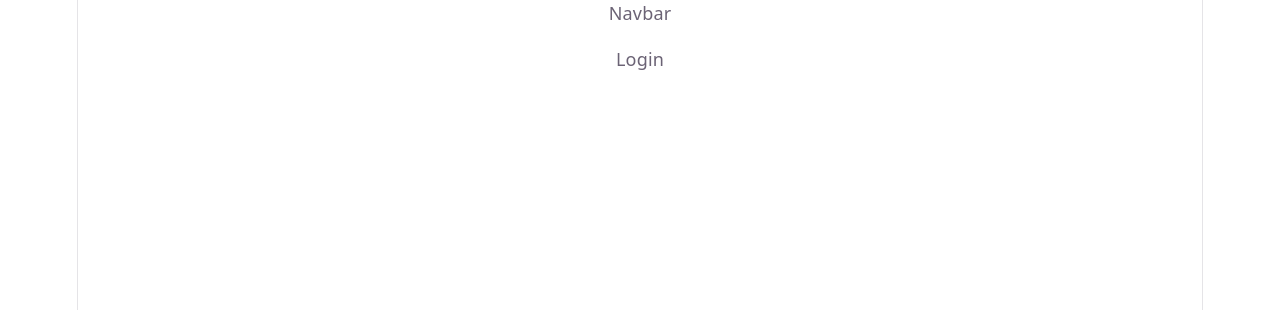
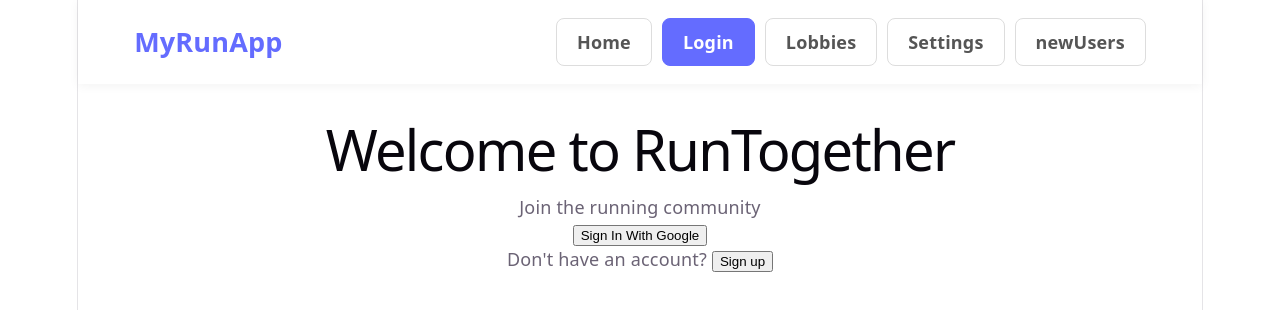
Before and after one commit to ptatoo/Curro, a React (Vite) app in the folder client/: page /login in a window 1280 px wide. Shown: the top 310 px of the page. Built offline with nearby package versions, Linux system fonts and the light colour scheme.

Commit message:
navbar setup

```diff
--- a/client/src/App.tsx
+++ b/client/src/App.tsx
@@ -1,4 +1,6 @@
 import { BrowserRouter, Routes, Route } from "react-router-dom";
+import { UserProvider } from "./context/UserContext";
+
 import Navbar from "./components/Navbar";
 import Home from "./pages/Home";
 import Lobbies from "./pages/Lobbies";
@@ -8,6 +10,7 @@ import Settings from "./pages/Settings";
 
 function App() {
   return (
+    <UserProvider>
       <BrowserRouter>
         {/* Navbar stays visible on all pages */}
         <Navbar />
@@ -15,7 +18,7 @@ function App() {
         <main style={{ padding: "20px" }}>
           <Routes>
             <Route path="/" element={<Home />} />
-          <Route path="login" element={<Login />} />
+            <Route path="/login" element={<Login onLogin={() => {}} />} />
             <Route path="/lobbies" element={<Lobbies />} />
             <Route path="/settings" element={<Settings />} />
             <Route path="/newUser" element={<NewUser />} />
@@ -25,6 +28,7 @@ function App() {
           </Routes>
         </main>
       </BrowserRouter>
+    </UserProvider>
   );
 }
 
--- a/client/src/components/Navbar.tsx
+++ b/client/src/components/Navbar.tsx
@@ -1,7 +1,71 @@
-import React from "react";
+import { NavLink } from "react-router-dom";
 
 const Navbar = () => {
-  return <div>Navbar</div>;
+  // We use a function for the style to dynamically change based on 'isActive'
+  const navLinkStyle = ({
+    isActive,
+  }: {
+    isActive: boolean;
+  }): React.CSSProperties => ({
+    padding: "10px 20px",
+    borderRadius: "8px",
+    textDecoration: "none",
+    fontWeight: "600",
+    transition: "all 0.2s ease",
+    // In 2026, Vite projects usually prefer dark/light modes
+    background: isActive ? "#646cff" : "transparent",
+    color: isActive ? "white" : "#555",
+    border: isActive ? "1px solid #646cff" : "1px solid #ddd",
+  });
+
+  return (
+    <nav style={containerStyle}>
+      <div style={logoStyle}>MyRunApp</div>
+
+      <div style={linksContainer}>
+        <NavLink to="/" style={navLinkStyle}>
+          Home
+        </NavLink>
+        <NavLink to="/login" style={navLinkStyle}>
+          Login
+        </NavLink>
+        <NavLink to="/lobbies" style={navLinkStyle}>
+          Lobbies
+        </NavLink>
+        <NavLink to="/settings" style={navLinkStyle}>
+          Settings
+        </NavLink>
+        <NavLink to="/newUser" style={navLinkStyle}>
+          newUsers
+        </NavLink>
+        {/* If you wanted an About route, you'd add it here too */}
+      </div>
+    </nav>
+  );
+};
+
+// Simple Flexbox Styles
+const containerStyle: React.CSSProperties = {
+  display: "flex",
+  justifyContent: "space-between",
+  alignItems: "center",
+  padding: "1rem 5%",
+  backgroundColor: "#ffffff",
+  boxShadow: "0 2px 10px rgba(0,0,0,0.05)",
+  position: "sticky",
+  top: 0,
+  zIndex: 1000,
+};
+
+const logoStyle: React.CSSProperties = {
+  fontSize: "1.5rem",
+  fontWeight: "bold",
+  color: "#646cff",
+};
+
+const linksContainer: React.CSSProperties = {
+  display: "flex",
+  gap: "10px",
 };
 
 export default Navbar;
--- /dev/null
+++ b/client/src/context/UserContext.tsx
@@ -0,0 +1,52 @@
+import React, { createContext, useContext, useState } from "react";
+import type { ReactNode } from "react";
+import type { UserContextType, UserProfile } from "../types/auth";
+
+const UserContext = createContext<UserContextType | undefined>(undefined);
+
+export const UserProvider = ({ children }: { children: ReactNode }) => {
+  const [jwtToken, setJwtToken] = useState<string | null>(null);
+  const [profile, setProfile] = useState<UserProfile | null>(null);
+  const [location, setLocation] = useState<string>("Unknown");
+  const [runDistance, setRunDistance] = useState<number>(0.0);
+  const [runPace, setRunPace] = useState<number>(0.0);
+
+  const setAuth = (token: string, userProfile: UserProfile) => {
+    setJwtToken(token);
+    setProfile(userProfile);
+  };
+
+  const updateRunStats = (distance: number, pace: number) => {
+    setRunDistance(distance);
+    setRunPace(pace);
+  };
+
+  const logout = () => {
+    setJwtToken(null);
+    setProfile(null);
+  };
+
+  return (
+    <UserContext.Provider
+      value={{
+        jwtToken,
+        profile,
+        location,
+        runDistance,
+        runPace,
+        setAuth,
+        updateRunStats,
+        logout,
+      }}
+    >
+      {children}
+    </UserContext.Provider>
+  );
+};
+
+// Custom hook for easy access
+export const useUser = () => {
+  const context = useContext(UserContext);
+  if (!context) throw new Error("useUser must be used within a UserProvider");
+  return context;
+};
--- a/client/src/pages/Login.tsx
+++ b/client/src/pages/Login.tsx
@@ -1,7 +1,45 @@
 import React from "react";
+import { useState } from "react";
 
-const Login = () => {
-  return <div>Login</div>;
+interface LoginProps {
+  onLogin: () => void;
+}
+
+const Login = ({ onLogin }: LoginProps) => {
+  const [email, setEmail] = useState("");
+  const [password, setPassword] = useState("");
+
+  const handleSubmit = (e: React.FormEvent) => {
+    e.preventDefault();
+    onLogin();
+  };
+
+  return (
+    <div className="min-h-screen bg-background flex items-center justify-center p-6">
+      <div className="w-full max-w-md">
+        <div className="text-center mb-8">
+          <h1 className="text-foreground mb-2">Welcome to RunTogether</h1>
+          <p className="text-muted-foreground">Join the running community</p>
+        </div>
+
+        <div className="bg-card border border-border rounded-lg p-6">
+          <button
+            type="submit"
+            className="w-full bg-primary text-primary-foreground py-3 rounded-md hover:opacity-90 transition-opacity"
+          >
+            Sign In With Google
+          </button>
+
+          <div className="mt-4 text-center">
+            <p className="text-muted-foreground text-sm">
+              Don't have an account?{" "}
+              <button className="text-primary hover:underline">Sign up</button>
+            </p>
+          </div>
+        </div>
+      </div>
+    </div>
+  );
 };
 
 export default Login;
--- /dev/null
+++ b/client/src/types/auth.ts
@@ -0,0 +1,16 @@
+export interface UserProfile {
+  email: string;
+  name: string;
+}
+
+export interface UserContextType {
+  jwtToken: string | null;
+  profile: UserProfile | null;
+  location: string; // Address
+  runDistance: number; // Double
+  runPace: number; // Double
+  // Functions to update the state
+  setAuth: (token: string, profile: UserProfile) => void;
+  updateRunStats: (distance: number, pace: number) => void;
+  logout: () => void;
+}
```
Also changed, not shown: 2 other files (tests, documents, lock files or other folders). Lines whose indentation alone changed are shown as unchanged.
